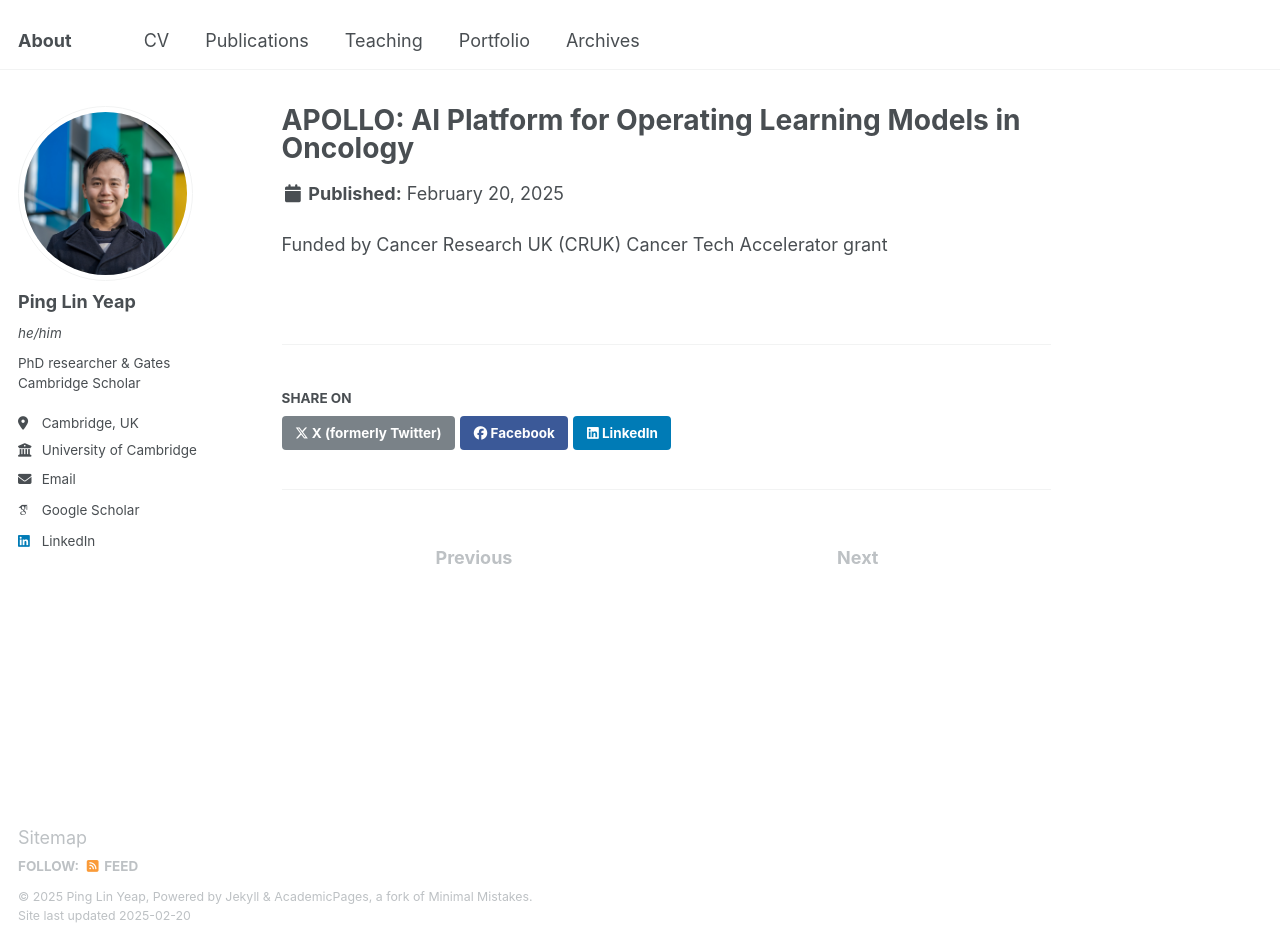
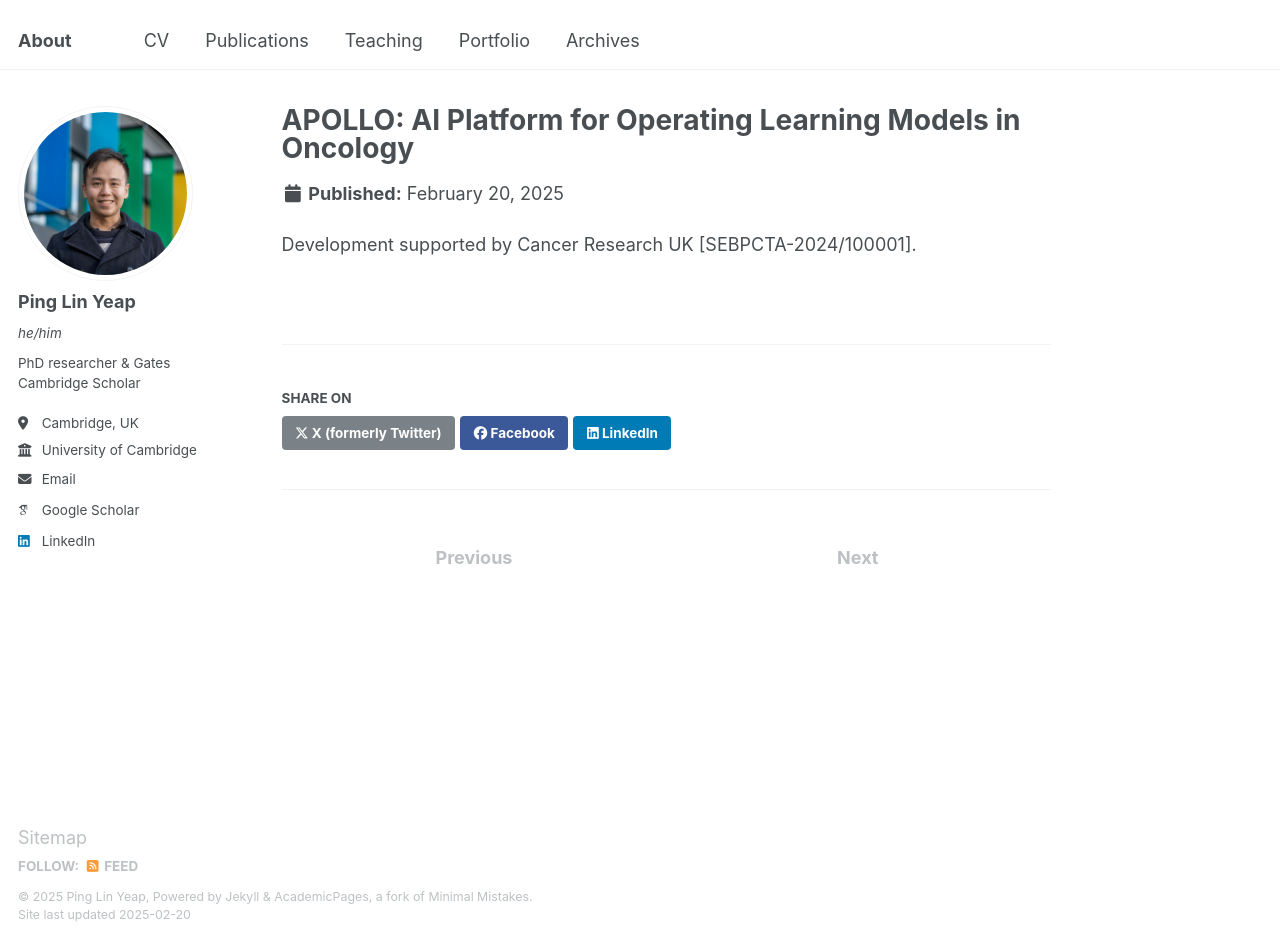
Before and after one commit to yeappl/yeappl.github.io, a Jekyll site: the page built from _portfolio/apollo.md, in a window 1280 px wide and 943 px high. Built offline with Jekyll 4.4.1, drawn with Linux system fonts in a browser that asks for light colours; some web fonts are replaced.

Commit message:
Update apollo.md

```diff
--- a/_portfolio/apollo.md
+++ b/_portfolio/apollo.md
@@ -4,4 +4,4 @@ excerpt: "A software platform that enables researchers to test and deploy image-
 collection: portfolio
 ---
 
-Funded by Cancer Research UK (CRUK) Cancer Tech Accelerator grant
+Development supported by Cancer Research UK [SEBPCTA-2024/100001].
```
